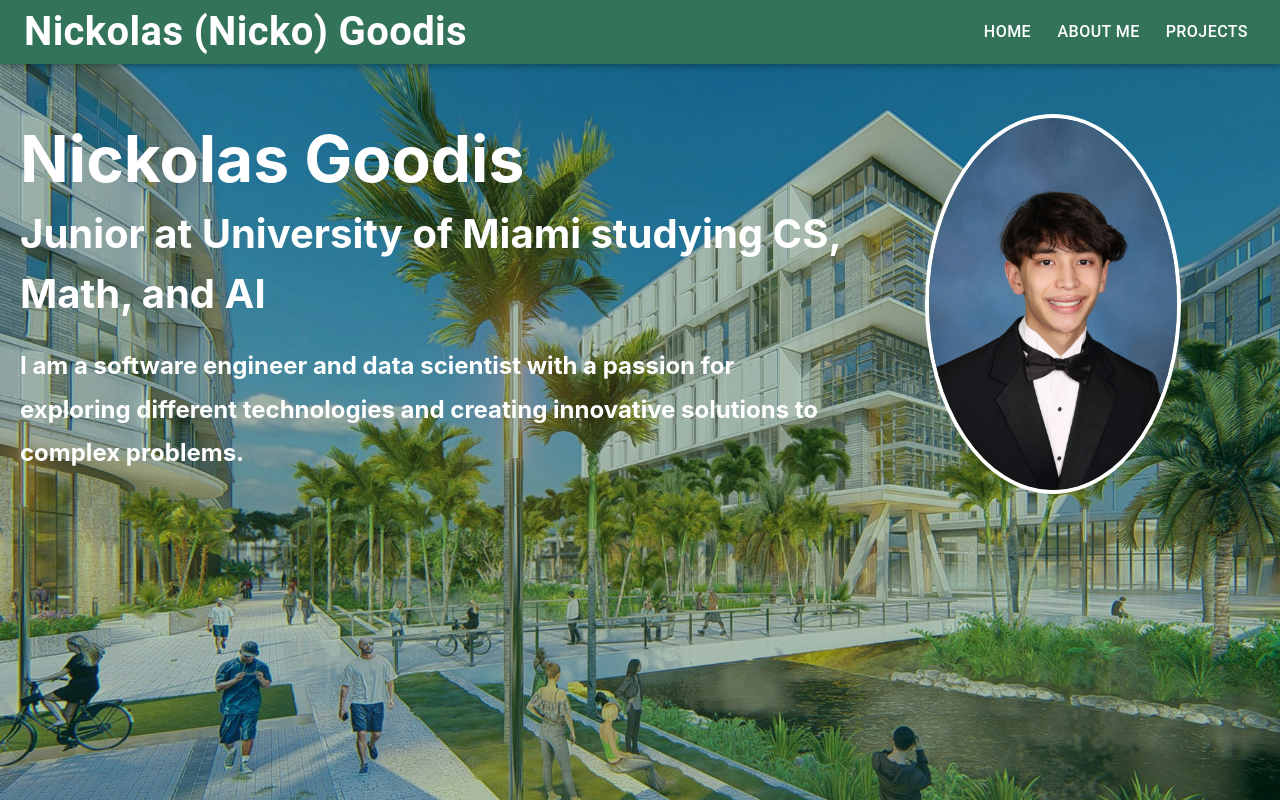
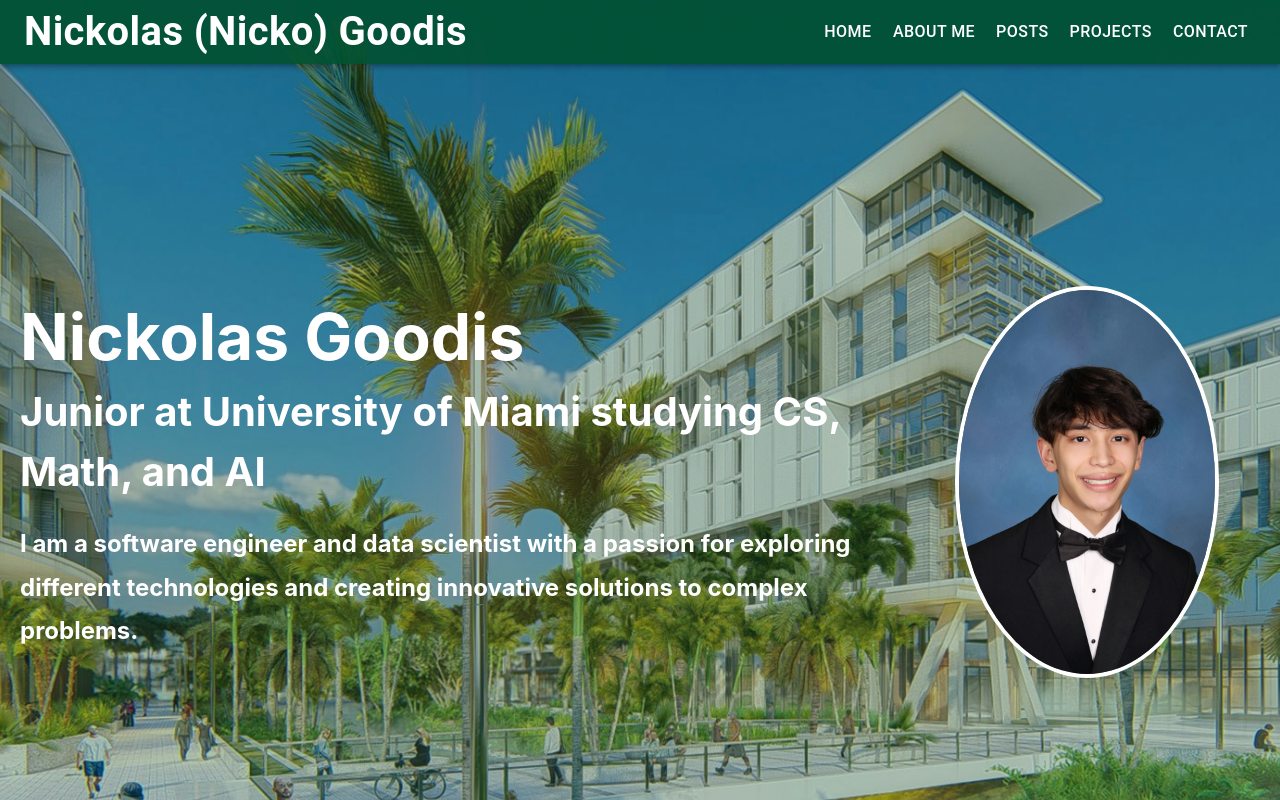
Before and after one commit to ncg87/personal-website, a React (Vite) app in the folder website/: page / in a window 1280 px wide. Shown: the top 800 px of the page. Built offline with nearby package versions, Linux system fonts and the light colour scheme.

Commit message:
final touches to base

```diff
--- a/website/src/App.jsx
+++ b/website/src/App.jsx
@@ -4,16 +4,45 @@ import Header from './components/Header';
 import AboutMe from './components/AboutMe';
 import Footer from './components/Footer';
 import HomePage from './components/HomePage';
+import Box from '@mui/material/Box';
 
 const App = () => {
     return (
         <Router>
+            {/* Background Wrapper */}
+            <Box
+                sx={{
+                    backgroundColor: 'rgba(0, 80, 48, 0.3)', // Background overlay color
+                    position: 'relative',
+                    minHeight: '100vh', // Full viewport height
+                    width: '100%',
+                    overflow: 'hidden', // Prevent content overflow
+                }}
+            >
+                {/* Background Image */}
+                <Box
+                    sx={{
+                        position: 'absolute',
+                        top: 0,
+                        left: 0,
+                        width: '100%',
+                        height: '100%',
+                        backgroundImage: 'url(/campus1.jpg)', // Path to your background image
+                        backgroundSize: 'cover',
+                        backgroundRepeat: 'no-repeat',
+                        backgroundPosition: 'center',
+                        zIndex: -1, // Push the background behind all other content
+                    }}
+                />
+
+                {/* App Content */}
                 <Header />
                 <Routes>
                     <Route path="/" element={<HomePage />} />
                     <Route path="/about" element={<AboutMe />} />
                 </Routes>
                 <Footer />
+            </Box>
         </Router>
     );
 };
--- a/website/src/components/Footer.jsx
+++ b/website/src/components/Footer.jsx
@@ -11,7 +11,7 @@ const Footer = () => {
             component="footer"
             sx={{
                 width: '100vw', // Full width of the viewport
-                 backgroundColor: 'rgba(244, 115, 33, 0.8)',
+                 backgroundColor: 'rgba(244, 115, 33, 0.9)',
                 color: '#fff',
                 textAlign: 'center',
                 padding: '20px 0',
--- a/website/src/components/Header.jsx
+++ b/website/src/components/Header.jsx
@@ -11,7 +11,7 @@ const Header = () => {
             <AppBar
                 position="static"
                 sx={{
-                    backgroundColor: 'rgba(0, 80, 48, 0.8)', // University of Miami green with transparency
+                    backgroundColor: 'rgba(0, 80, 48, 0.9)', // University of Miami green with transparency
                 }}
             >
                 <Toolbar>
@@ -30,13 +30,16 @@ const Header = () => {
                     <Box
                         sx={{
                             display: 'flex',
-                            gap: '10px', // Space between buttons
+                            gap: '5px', // Space between buttons
                         }}
                     >
                         <Button
                             color="inherit"
+
                             sx={{
-                                fontSize: 'clamp(0.8rem, 2vw, 1rem)', // Dynamically scales between 0.8rem and 1rem
+                                alignItems: 'center',
+                                textAlign: 'center',
+                                fontSize: 'clamp(0.5rem, 2vw, 1rem)', // Dynamically scales between 0.8rem and 1rem
                             }}
                             href="/"
                         >
@@ -44,8 +47,11 @@ const Header = () => {
                         </Button>
                         <Button
                             color="inherit"
+
                             sx={{
-                                fontSize: 'clamp(0.8rem, 2vw, 1rem)', // Dynamically scales between 0.8rem and 1rem
+                                alignItems: 'center',
+                                textAlign: 'center',
+                                fontSize: 'clamp(0.5rem, 2vw, 1rem)', // Dynamically scales between 0.8rem and 1rem
                             }}
                             href="/about"
                         >
@@ -54,11 +60,35 @@ const Header = () => {
                         <Button
                             color="inherit"
                             sx={{
-                                fontSize: 'clamp(0.8rem, 2vw, 1rem)', // Dynamically scales between 0.8rem and 1rem
+                                alignItems: 'center',
+                                textAlign: 'center',
+                                fontSize: 'clamp(0.5rem, 2vw, 1rem)', // Dynamically scales between 0.8rem and 1rem
+                            }}
+                            href="/posts"
+                        >
+                            Posts
+                        </Button>
+                        <Button
+                            color="inherit"
+                            sx={{
+                                alignItems: 'center',
+                                textAlign: 'center',
+                                fontSize: 'clamp(0.5rem, 2vw, 1rem)', // Dynamically scales between 0.8rem and 1rem
                             }}
                             href="/projects"
                         >
                             Projects
+                        </Button>
+                        <Button
+                            color="inherit"
+                            sx={{
+                                alignItems: 'center',
+                                textAlign: 'center',
+                                fontSize: 'clamp(0.5rem, 2vw, 1rem)', // Dynamically scales between 0.8rem and 1rem
+                            }}
+                            href="/contact"
+                        >
+                            Contact
                         </Button>
                     </Box>
                 </Toolbar>
--- a/website/src/components/HomePage.jsx
+++ b/website/src/components/HomePage.jsx
@@ -5,32 +5,10 @@ const HomePage = () => {
     return (
         <Box
             sx={{
-                backgroundColor: 'rgba(0, 80, 48, 0.3)',
                 position: 'relative', // Relative positioning for layout
-                minHeight: 'calc(100vh - 64px)', // Adjust for Header and Footer height (if header/footer aren't fixed)
+                minHeight: 'calc(100vh - 64px)', // Adjust for Header and Footer height
                 width: '100%',
                 overflow: 'hidden', // Prevent content overflow
-            }}
-        >
-            {/* Background Image */}
-            <Box
-                sx={{
-                    position: 'absolute',
-                    top: 0,
-                    left: 0,
-                    width: '100%',
-                    height: '100%',
-                    backgroundImage: 'url(campus1.jpg)', // Path to your background image
-                    backgroundSize: 'cover',
-                    backgroundRepeat: 'no-repeat',
-                    backgroundPosition: 'center',
-                    zIndex: -1, // Push it behind other elements
-                }}
-            />
-
-            {/* Main Content */}
-            <Box
-                sx={{
                 display: 'flex',
                 flexDirection: 'row',
                 alignItems: 'center',
@@ -38,7 +16,7 @@ const HomePage = () => {
                 textAlign: 'left',
                 color: 'white',
                 padding: '50px 20px', // Adjust for spacing
-                    zIndex: 1, // Ensure content stays above the background
+                zIndex: 1, // Ensure content stays above the global background
             }}
         >
             {/* Text Content */}
@@ -100,7 +78,6 @@ const HomePage = () => {
                 />
             </Box>
         </Box>
-        </Box>
     );
 };
 
```
Lines whose indentation alone changed are shown as unchanged.
